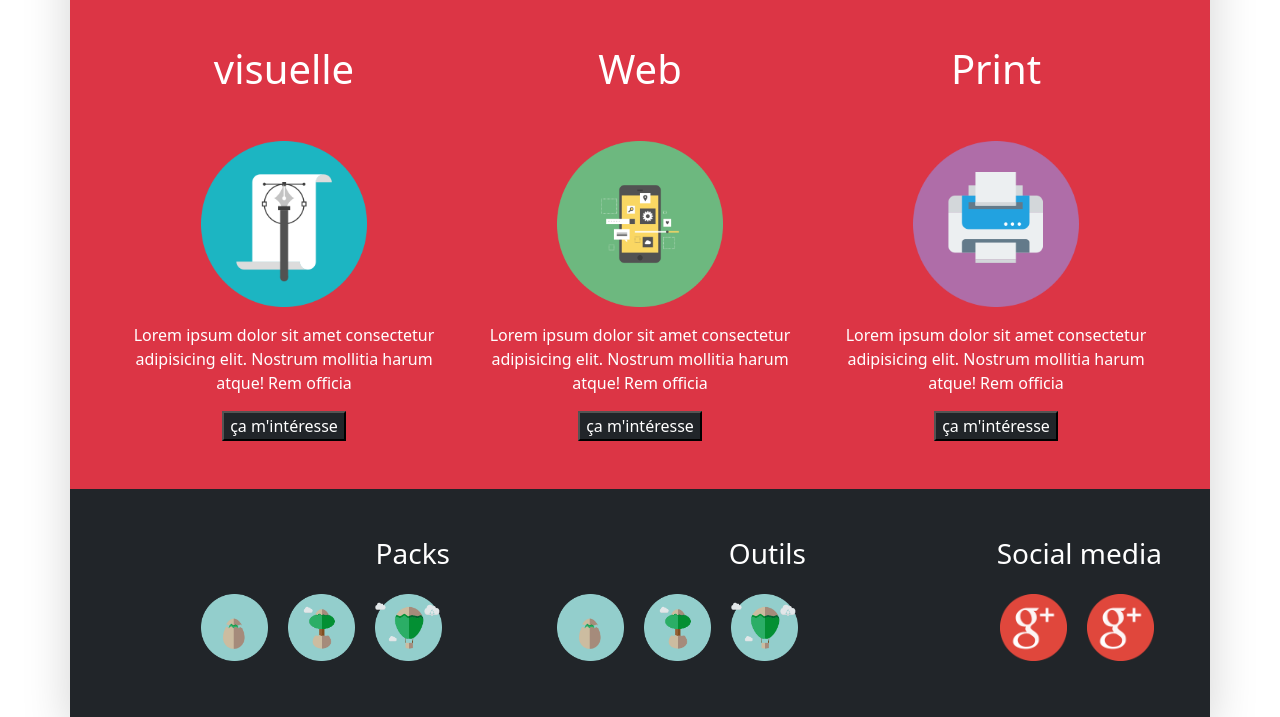
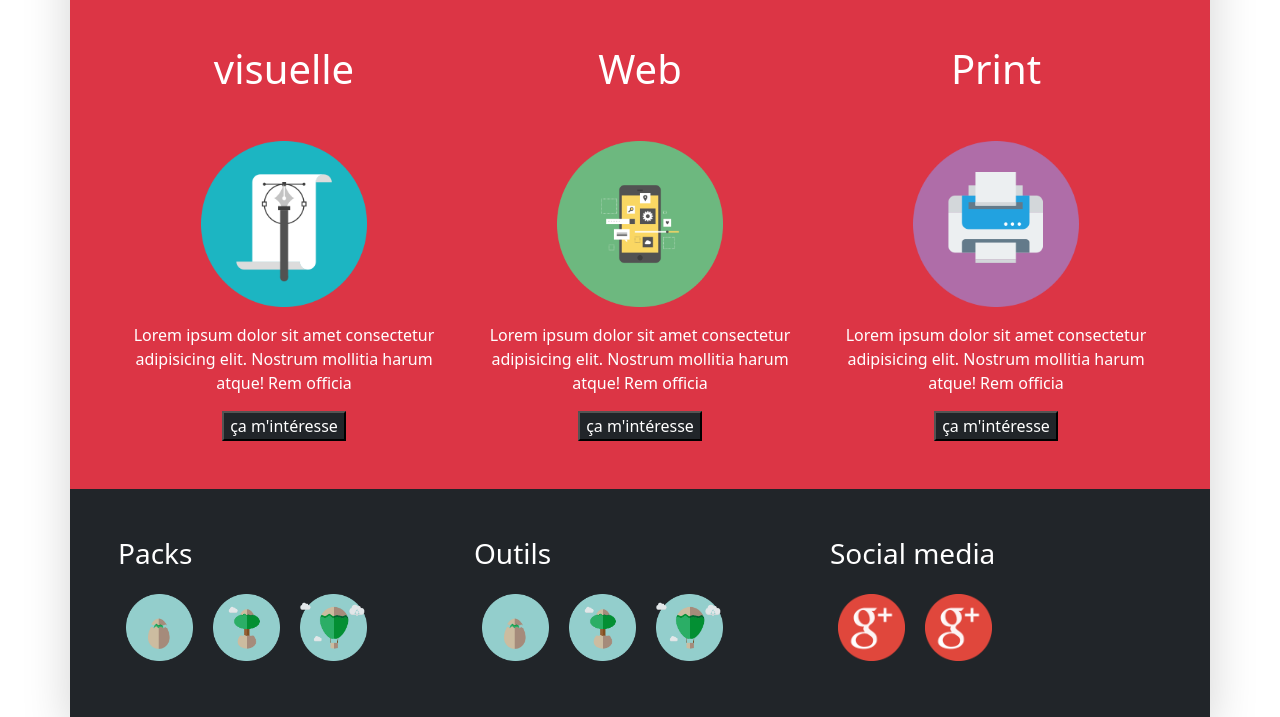
Before and after one commit to Jonathan-HL/Youcommunik-bootstrap, a website: page index.html in a window 1280 px wide. Shown: the part 2182-2899 px from the top of the page. Drawn offline with nearby package versions, Linux system fonts and the light colour scheme.

Commit message:
Finitto site

```diff
--- a/index.html
+++ b/index.html
@@ -140,19 +140,19 @@
   <!-- Debut Footer -->
   <footer class="bg-dark">
     <div class="row p-5 text-white">
-      <div class="col-sm-12 col-md-4 text-center text-md-end">
+      <div class="col-sm-12 col-md-4 text-center text-md-start">
         <h3 class="mb-3 ">Packs</h3>
             <img src="./public/img/icon-eclosion.png" class="w-25 p-2 "  alt="icon-eclosion">
             <img src="./public/img/icon-evolution.png" class="w-25 p-2 "  alt="icon-evolution">
             <img src="./public/img/icon-envole.png" class="w-25 p-2  "  alt="icon-envole">
         </div>
-        <div class="col-sm-12 col-md-4 text-center text-md-end ">
+        <div class="col-sm-12 col-md-4 text-center text-md-start">
           <h3 class="mb-3 ">Outils</h3>
               <img src="./public/img/icon-eclosion.png" class="w-25 p-2 "  alt="icon-eclosion">
               <img src="./public/img/icon-evolution.png" class="w-25 p-2 "  alt="icon-evolution">
               <img src="./public/img/icon-envole.png" class="w-25 p-2 "  alt="icon-envole">
           </div>
-          <div class="col-sm-12 col-md-4 text-center text-md-end  ">
+          <div class="col-sm-12 col-md-4 text-center text-md-start  ">
             <h3 class="mb-3">Social media</h3>
             <img src="./public/img/google-plus.png" class="w-25 p-2 "   alt="google-plus">
             <img src="./public/img/google-plus.png" class="w-25 p-2 "  alt="google-plus">
```
